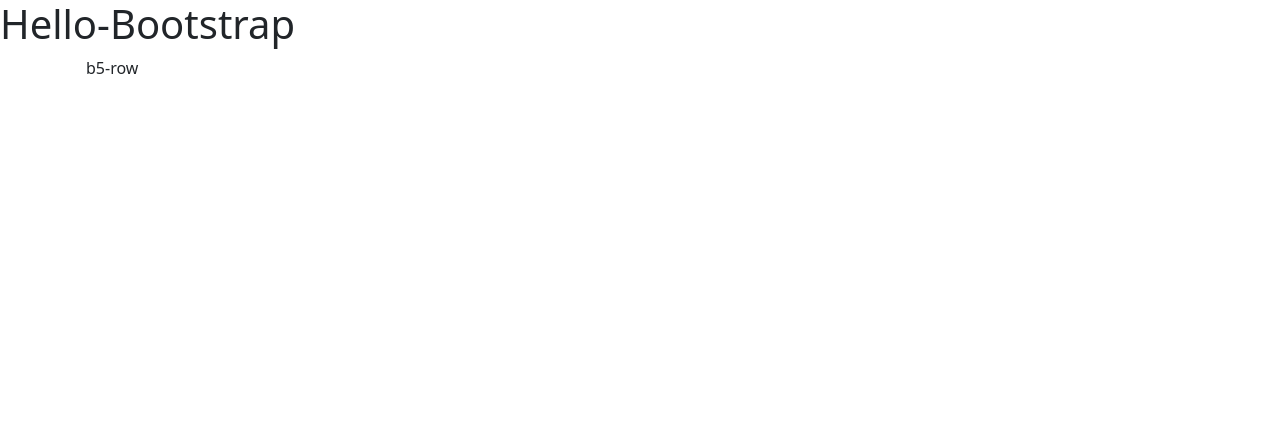
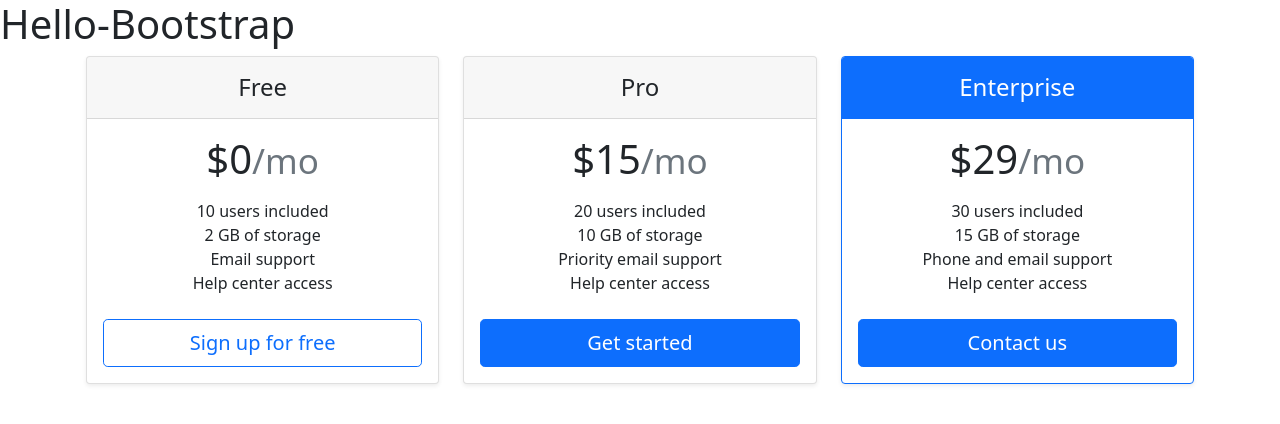
Before and after one commit to golfffff/feature-branch-workflow, a plain HTML site: page index.html in a window 1280 px wide. Drawn offline with nearby package versions, Linux system fonts and the light colour scheme.

Commit message:
add pricing table

```diff
--- a/index.html
+++ b/index.html
@@ -12,8 +12,59 @@
 <h1>Hello-Bootstrap</h1>
 
 <div class="container">
-  b5-row
+    <div class="row row-cols-1 row-cols-md-3 mb-3 text-center">
+      <div class="col">
+        <div class="card mb-4 rounded-3 shadow-sm">
+          <div class="card-header py-3">
+            <h4 class="my-0 fw-normal">Free</h4>
+          </div>
+          <div class="card-body">
+            <h1 class="card-title pricing-card-title">$0<small class="text-muted fw-light">/mo</small></h1>
+            <ul class="list-unstyled mt-3 mb-4">
+              <li>10 users included</li>
+              <li>2 GB of storage</li>
+              <li>Email support</li>
+              <li>Help center access</li>
+            </ul>
+            <button type="button" class="w-100 btn btn-lg btn-outline-primary">Sign up for free</button>
+          </div>
+        </div>
+      </div>
+      <div class="col">
+        <div class="card mb-4 rounded-3 shadow-sm">
+          <div class="card-header py-3">
+            <h4 class="my-0 fw-normal">Pro</h4>
+          </div>
+          <div class="card-body">
+            <h1 class="card-title pricing-card-title">$15<small class="text-muted fw-light">/mo</small></h1>
+            <ul class="list-unstyled mt-3 mb-4">
+              <li>20 users included</li>
+              <li>10 GB of storage</li>
+              <li>Priority email support</li>
+              <li>Help center access</li>
+            </ul>
+            <button type="button" class="w-100 btn btn-lg btn-primary">Get started</button>
+          </div>
+        </div>
+      </div>
+      <div class="col">
+        <div class="card mb-4 rounded-3 shadow-sm border-primary">
+          <div class="card-header py-3 text-white bg-primary border-primary">
+            <h4 class="my-0 fw-normal">Enterprise</h4>
+          </div>
+          <div class="card-body">
+            <h1 class="card-title pricing-card-title">$29<small class="text-muted fw-light">/mo</small></h1>
+            <ul class="list-unstyled mt-3 mb-4">
+              <li>30 users included</li>
+              <li>15 GB of storage</li>
+              <li>Phone and email support</li>
+              <li>Help center access</li>
+            </ul>
+            <button type="button" class="w-100 btn btn-lg btn-primary">Contact us</button>
+          </div>
+        </div>
+      </div>
+    </div>
 </div>
-
 </body>
 </html>
```
